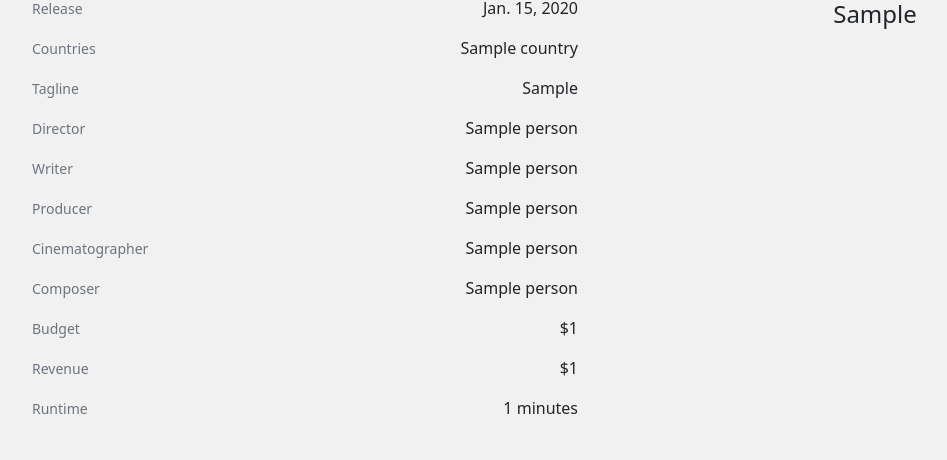
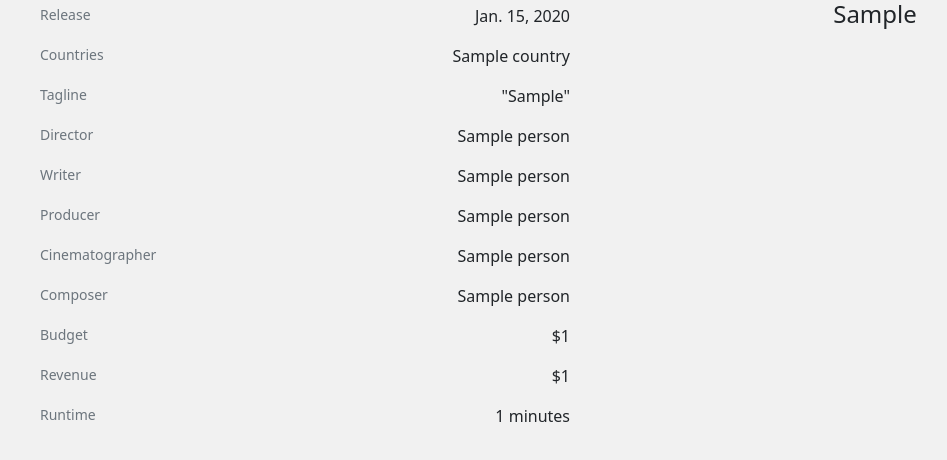
Before and after one commit to ivan-mitriakhin/kinomania, a Django app: page /movies/1 in a window 1280 px wide. Shown: the part 374-834 px from the top of the page, without its empty margins (50-997 px from the left). Run offline with Django 5.2, Linux system fonts and the light colour scheme; tables that the repository leaves empty hold one stand-in row (values such as "Sample post").

Commit message:
ui fixes

```diff
--- a/core/movies/templates/base.html
+++ b/core/movies/templates/base.html
@@ -11,7 +11,7 @@
   <body style="background-color: #f1f1f1">
       <nav class="navbar navbar-expand-lg sticky-top navbar-light bg-light" style="height: 50px;">
         <div class="container-fluid">
-          <a class="navbar-brand" href="#">Kinomania</a>
+          <a class="navbar-brand" href={% url 'movie_list' %}>Kinomania</a>
           <button class="navbar-toggler" type="button" data-bs-toggle="collapse" data-bs-target="#navbarSupportedContent" aria-controls="navbarSupportedContent" aria-expanded="false" aria-label="Toggle navigation">
             <span class="navbar-toggler-icon"></span>
           </button>
--- a/core/movies/templates/movies/movie_detail.html
+++ b/core/movies/templates/movies/movie_detail.html
@@ -30,7 +30,7 @@
                 {% endfor %}
                 </p>
                 <p class="card-text float-end">
-                <a href="https://www.themoviedb.org/movie/{{ movie.tmdb_id }}">IMDB Link</a>
+                <a href="https://www.themoviedb.org/movie/{{ movie.tmdb_id }}" class="text-decoration-none">IMDB Link</a>
                 </p>
             </div>
         </div>
@@ -38,59 +38,65 @@
 </div>
 <div class="row">
     <div class="col-md-6">
-        <p><small class="text-muted">Release</small><span class="float-end">{{ movie.release_date }}</span></p>
-        <p>
+        <div class="d-flex justify-content-between p-2"><small class="text-muted">Release</small><span class="float-end">{{ movie.release_date }}</span></div>
+        <div class="d-flex justify-content-between p-2">
             <small class="text-muted">Countries</small>
-            <span class="float-end">
+            <span class="float-end d-inline-block text-truncate" style="max-width: 50%;">
             {% for country in movie.prod_countries.all %}
                 {{ country.name }}{% if not forloop.last %},{% endif %}
             {% endfor %}
             </span>
-        </p>
-        <p><small class="text-muted">Tagline</small><span class="float-end">{{ movie.tagline }}</span></p>
-        <p>
+        </div>
+        <div class="d-flex justify-content-between p-2"><small class="text-muted">Tagline</small><span class="float-end text-end fw-light">"{{ movie.tagline }}"</span></div>
+        <div class="d-flex justify-content-between p-2">
             <small class="text-muted">Director</small>
-            <span class="float-end">
+            <span class="float-end d-inline-block text-truncate" style="max-width: 50%;">
             {% for director in movie.director.all %}
                 {{ director.name }}{% if not forloop.last %},{% endif %}
             {% endfor %}
             </span>
-        </p>
-        <p>
+        </div>
+        <div class="d-flex justify-content-between p-2">
             <small class="text-muted">Writer</small>
-            <span class="float-end">
+            <span class="float-end d-inline-block text-truncate" style="max-width: 50%;">
             {% for writer in movie.writer.all %}
                 {{ writer.name }}{% if not forloop.last %},{% endif %}
             {% endfor %}
             </span>
-        </p>
-        <p>
+        </div>
+        <div class="d-flex justify-content-between p-2">
             <small class="text-muted">Producer</small>
-            <span class="float-end">
+            <span class="float-end d-inline-block text-truncate" style="max-width: 50%;">
             {% for producer in movie.producer.all %}
                 {{ producer.name }}{% if not forloop.last %},{% endif %}
             {% endfor %}
             </span>
-        </p>
-        <p>
+        </div>
+        <div class="d-flex justify-content-between p-2">
             <small class="text-muted">Cinematographer</small>
-            <span class="float-end">
+            <span class="float-end d-inline-block text-truncate" style="max-width: 50%;">
             {% for cinematographer in movie.cinematographer.all %}
                 {{ cinematographer.name }}{% if not forloop.last %},{% endif %}
             {% endfor %}
             </span>
-        </p>
-        <p>
+        </div>
+        <div class="d-flex justify-content-between p-2">
             <small class="text-muted">Composer</small>
-            <span class="float-end">
+            <span class="float-end d-inline-block text-truncate" style="max-width: 50%;">
             {% for composer in movie.composer.all %}
                 {{ composer.name }}{% if not forloop.last %},{% endif %}
             {% endfor %}
             </span>
-        </p>
-        <p><small class="text-muted">Budget</small><span class="float-end">${{ movie.budget|intcomma }}</span></p>
-        <p><small class="text-muted">Revenue</small><span class="float-end">${{ movie.revenue|intcomma }}</span></p>
-        <p><small class="text-muted">Runtime</small><span class="float-end">{{ movie.runtime }} minutes</span></p>
+        </div>
+        <div class="d-flex justify-content-between p-2">
+            <small class="text-muted">Budget</small><span class="float-end">${{ movie.budget|intcomma }}</span>
+        </div>
+        <div class="d-flex justify-content-between p-2">
+            <small class="text-muted">Revenue</small><span class="float-end">${{ movie.revenue|intcomma }}</span>
+        </div>
+        <div class="d-flex justify-content-between p-2">
+            <small class="text-muted">Runtime</small><span class="float-end">{{ movie.runtime }} minutes</span>
+        </div>
     </div>
     <div class="col-md-6">
         <p class="fs-4 text-center">{{ movie.overview }}</p>
```
